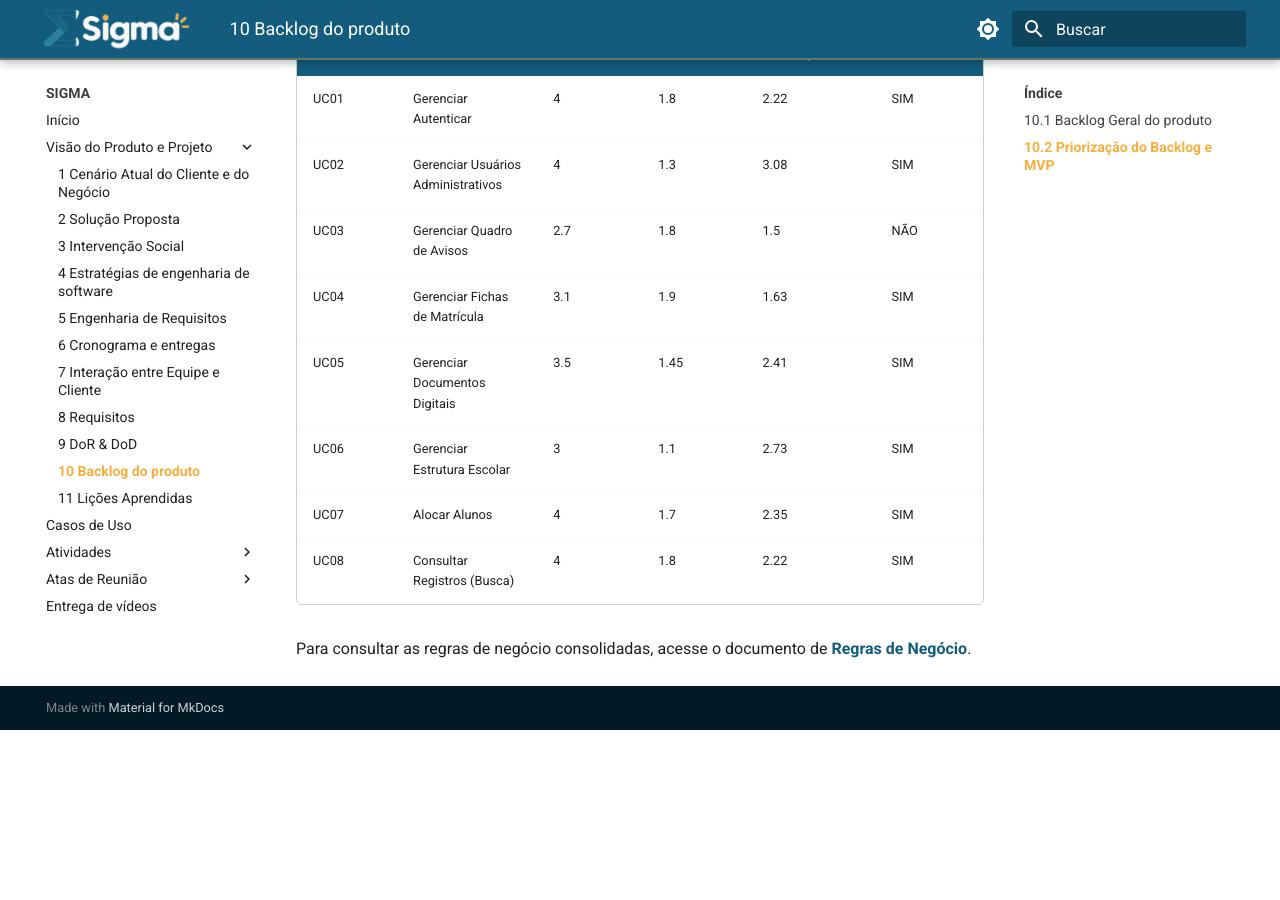
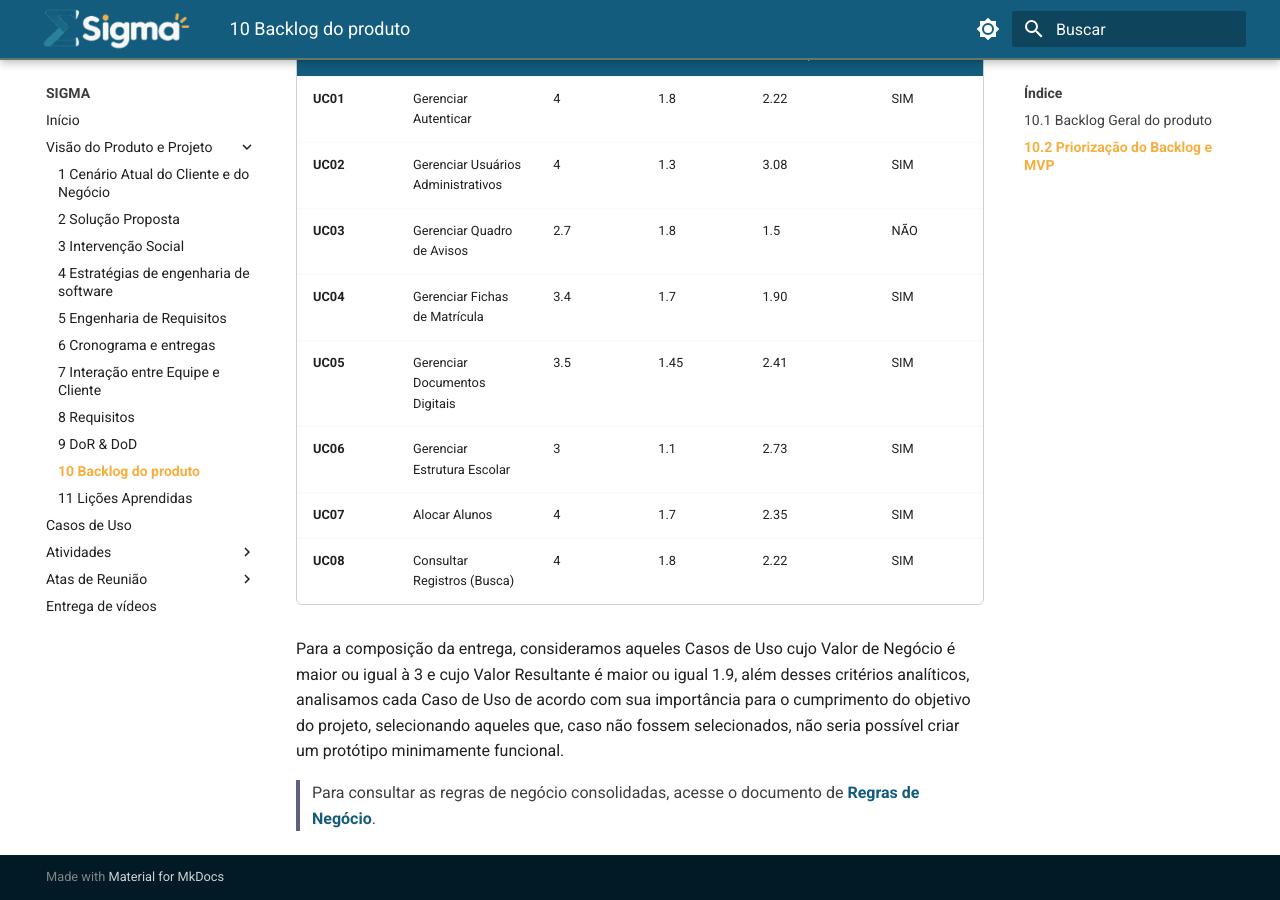
Before and after one commit to mdsreq-fga-unb/REQ-2026.2-T01-Sigma, an MkDocs documentation site: the page built from docs/doc-visao/10_backlog.md, in a window 1280 px wide and 900 px high, scrolled down 9382 px. Built offline with MkDocs 1.6.1 and Material for MkDocs 9.7.7, drawn with Linux system fonts in a browser that asks for light colours; before the commit the page ends 10112 px from its top, so only the background shows below that.

Commit message:
ajustes no backlog

```diff
--- a/docs/doc-visao/10_backlog.md
+++ b/docs/doc-visao/10_backlog.md
@@ -131,13 +131,17 @@ A seguir, a tabela de priorização dos Casos de Uso no MVP, seguindo os dados d
 
 | ID | Caso de Uso | Valor de Negócio | Esforço Técnico | Valor Resultante (V. Negócio / E. Técnico) | Compõe a Entrega? |
 |---|---|---|---|---|---|
-| UC01 | Gerenciar Autenticar | 4 | 1.8 | 2.22 | SIM |
-| UC02 | Gerenciar Usuários Administrativos | 4 | 1.3 | 3.08 | SIM |
-| UC03 | Gerenciar Quadro de Avisos | 2.7 | 1.8 | 1.5 | NÃO |
-| UC04 | Gerenciar Fichas de Matrícula | 3.1 | 1.9 | 1.63 | SIM |
-| UC05 | Gerenciar Documentos Digitais | 3.5 | 1.45 | 2.41 | SIM |
-| UC06 | Gerenciar Estrutura Escolar | 3 | 1.1 | 2.73 | SIM |
-| UC07 | Alocar Alunos | 4 | 1.7 | 2.35 | SIM |
-| UC08 | Consultar Registros (Busca) | 4 | 1.8 | 2.22 | SIM |
+| [UC01](./casos-uso/uc01.md) | Gerenciar Autenticar | 4 | 1.8 | 2.22 | SIM |
+| [UC02](./casos-uso/uc02.md) | Gerenciar Usuários Administrativos | 4 | 1.3 | 3.08 | SIM |
+| [UC03](./casos-uso/uc03.md) | Gerenciar Quadro de Avisos | 2.7 | 1.8 | 1.5 | NÃO |
+| [UC04](./casos-uso/uc04.md) | Gerenciar Fichas de Matrícula | 3.4 | 1.7 | 1.90 | SIM |
+| [UC05](./casos-uso/uc05.md) | Gerenciar Documentos Digitais | 3.5 | 1.45 | 2.41 | SIM |
+| [UC06](./casos-uso/uc06.md) | Gerenciar Estrutura Escolar | 3 | 1.1 | 2.73 | SIM |
+| [UC07](./casos-uso/uc07.md) | Alocar Alunos | 4 | 1.7 | 2.35 | SIM |
+| [UC08](./casos-uso/uc08.md) | Consultar Registros (Busca) | 4 | 1.8 | 2.22 | SIM |
 
-Para consultar as regras de negócio consolidadas, acesse o documento de [**Regras de Negócio**](./Regras-Negocio.md).
+Para a composição da entrega, consideramos aqueles Casos de Uso cujo Valor de Negócio é maior ou igual à 3 e cujo Valor Resultante é maior ou igual 1.9, além desses critérios analíticos, analisamos cada Caso de Uso de acordo com sua importância para o cumprimento do objetivo do projeto, selecionando aqueles que, caso não fossem selecionados, não seria possível criar um protótipo minimamente funcional.
+
+
+
+> Para consultar as regras de negócio consolidadas, acesse o documento de [**Regras de Negócio**](./Regras-Negocio.md).
```
